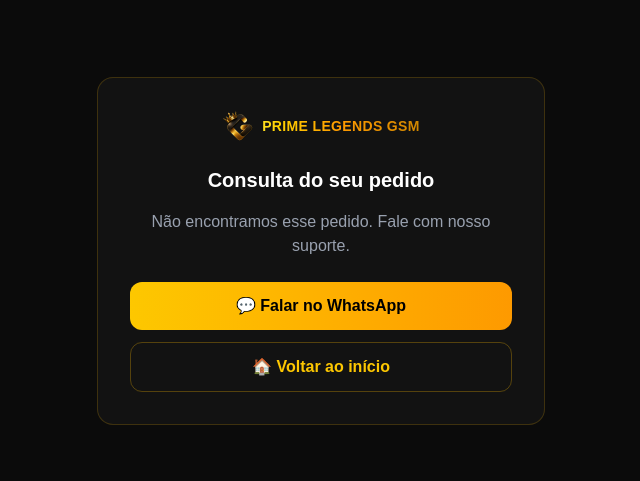
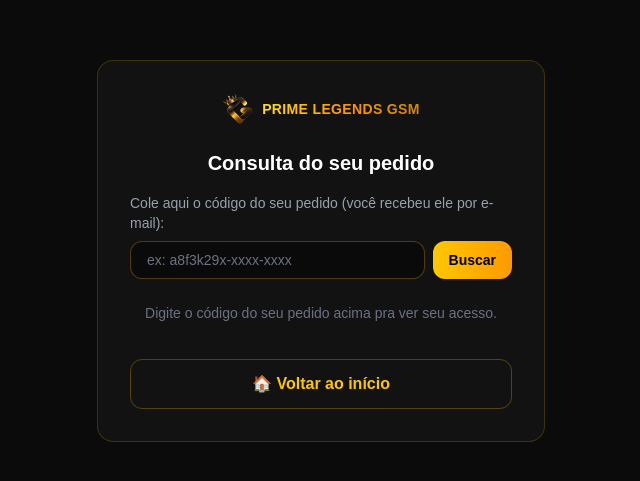
Before and after one commit to primelegendstech/prime-legends, a Next.js app: page /consultar in a window 1280 px wide. Shown: the part 149-630 px from the top of the page, without its empty margins (319-959 px from the left). Built offline with nearby package versions, Linux system fonts and the light colour scheme.

Commit message:
adiciona busca manual de pedido por codigo na pagina consultar

```diff
--- a/app/consultar/page.tsx
+++ b/app/consultar/page.tsx
@@ -1,24 +1,25 @@
 "use client";
 
-import { useSearchParams } from "next/navigation";
+import { useSearchParams, useRouter } from "next/navigation";
 import { Suspense, useEffect, useState } from "react";
 import Link from "next/link";
 
 function ConteudoConsultar() {
   const params = useSearchParams();
-  const codigo = params.get("codigo") || "";
+  const router = useRouter();
+  const codigoUrl = params.get("codigo") || "";
 
-  const [status, setStatus] = useState<"carregando" | "sucesso" | "manual" | "erro">("carregando");
+  const [codigoDigitado, setCodigoDigitado] = useState(codigoUrl);
+  const [status, setStatus] = useState<"vazio" | "carregando" | "sucesso" | "manual" | "erro">(
+    codigoUrl ? "carregando" : "vazio"
+  );
   const [credenciais, setCredenciais] = useState<any>(null);
   const [servico, setServico] = useState<{ ferramenta?: string; duracao?: string } | null>(null);
   const [mensagem, setMensagem] = useState("");
 
-  useEffect(() => {
-    async function buscar() {
-      if (!codigo) {
-        setStatus("erro");
-        return;
-      }
+  async function buscar(codigo: string) {
+    if (!codigo) return;
+    setStatus("carregando");
     try {
       const resposta = await fetch(`/api/consultar?codigo=${encodeURIComponent(codigo)}`);
       const dados = await resposta.json();
@@ -38,13 +39,26 @@
       setStatus("erro");
     }
   }
-    buscar();
-  }, [codigo]);
+
+  useEffect(() => {
+    if (codigoUrl) buscar(codigoUrl);
+  }, [codigoUrl]);
+
+  function handleSubmit(e: React.FormEvent) {
+    e.preventDefault();
+    const codigoLimpo = codigoDigitado.trim();
+    if (!codigoLimpo) return;
+    // Atualiza a URL também, assim o cliente pode salvar/compartilhar o link direto
+    router.push(`/consultar?codigo=${encodeURIComponent(codigoLimpo)}`);
+    buscar(codigoLimpo);
+  }
 
   const numeroWhatsApp = "5581995716227";
   const nomeServico = servico?.ferramenta ? `${servico.ferramenta} - Aluguel ${servico.duracao}` : "meu pedido";
   const linkWhatsApp = `https://wa.me/${numeroWhatsApp}?text=${encodeURIComponent(
-    `Olá! Estou consultando meu pedido de ${nomeServico} (código ${codigo}) e preciso de ajuda.`
+    `Olá! Estou consultando meu pedido de ${nomeServico}${
+      codigoDigitado ? ` (código ${codigoDigitado})` : ""
+    } e preciso de ajuda.`
   )}`;
 
   return (
@@ -58,6 +72,34 @@
         </div>
 
         <h1 className="text-xl font-bold mb-4">Consulta do seu pedido</h1>
+
+        {/* Campo pra digitar o código manualmente, sempre visível */}
+        <form onSubmit={handleSubmit} className="mb-6">
+          <label className="block text-left text-sm text-gray-400 mb-2">
+            Cole aqui o código do seu pedido (você recebeu ele por e-mail):
+          </label>
+          <div className="flex gap-2">
+            <input
+              type="text"
+              value={codigoDigitado}
+              onChange={(e) => setCodigoDigitado(e.target.value)}
+              placeholder="ex: a8f3k29x-xxxx-xxxx"
+              className="flex-1 rounded-xl bg-black/40 border border-yellow-500/30 px-4 py-2 text-sm text-white placeholder-gray-500 focus:outline-none focus:border-yellow-400"
+            />
+            <button
+              type="submit"
+              className="rounded-xl bg-gradient-to-r from-yellow-400 to-amber-500 px-4 py-2 font-bold text-black text-sm hover:opacity-90 transition"
+            >
+              Buscar
+            </button>
+          </div>
+        </form>
+
+        {status === "vazio" && (
+          <p className="text-gray-500 text-sm mb-6">
+            Digite o código do seu pedido acima pra ver seu acesso.
+          </p>
+        )}
 
         {status === "carregando" && <p className="text-amber-400 text-sm mb-6 animate-pulse">Buscando...</p>}
 
@@ -83,9 +125,10 @@
         )}
 
         {status === "erro" && (
-          <p className="text-gray-400 mb-6">Não encontramos esse pedido. Fale com nosso suporte.</p>
+          <p className="text-gray-400 mb-6">Não encontramos esse pedido. Confere se o código está certo, ou fale com nosso suporte.</p>
         )}
 
+        {status !== "vazio" && (
           <a
             href={linkWhatsApp}
             target="_blank"
@@ -94,6 +137,7 @@
           >
             💬 Falar no WhatsApp
           </a>
+        )}
 
         <Link
           href="/"
```
Lines whose indentation alone changed are shown as unchanged.
